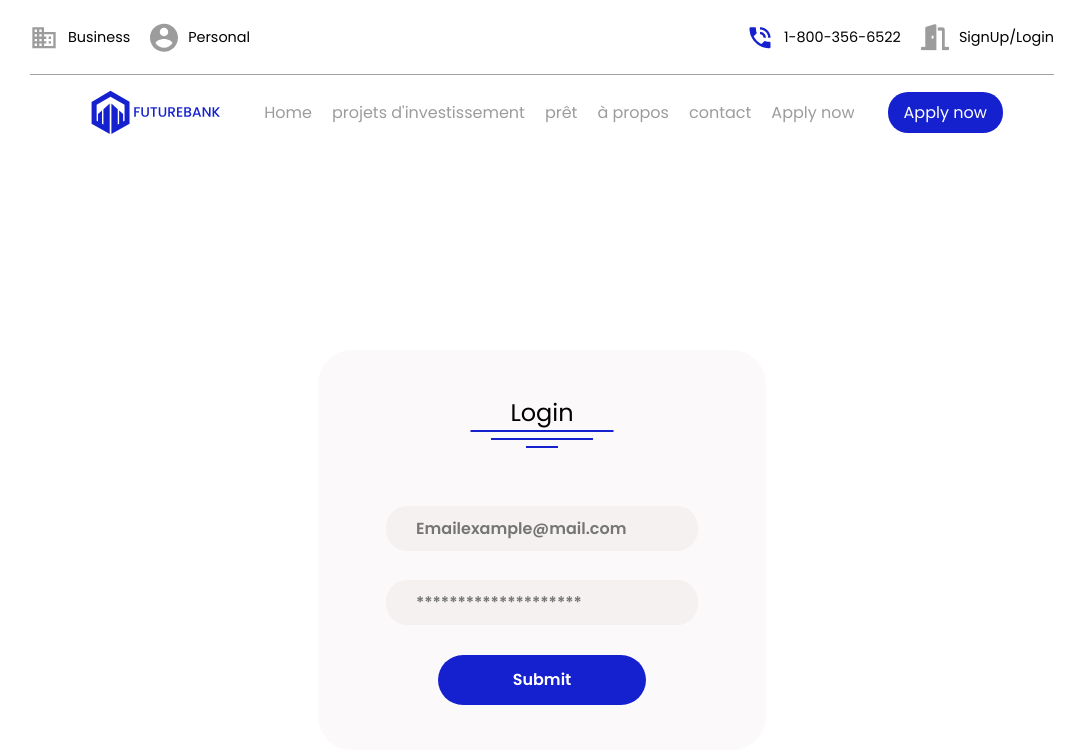
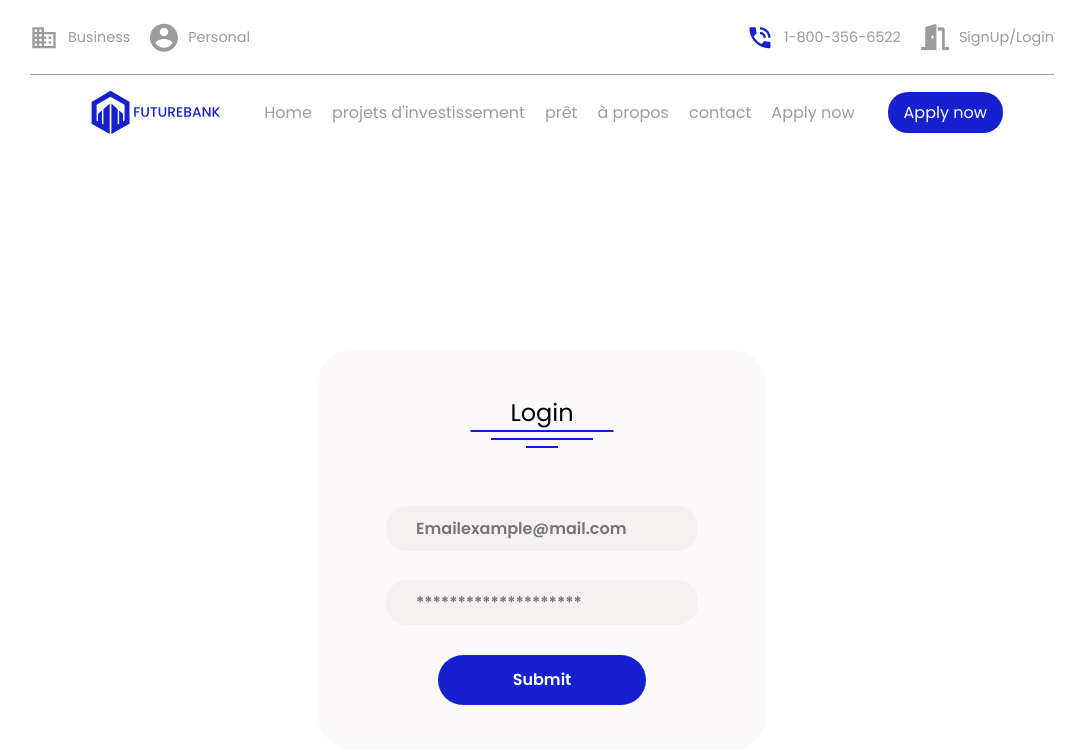
Before and after one commit to walfihajar/Brief-3, a plain HTML site: page pages/login.html in a window 1280 px wide. Shown: the whole page, without its empty margins (98-1182 px from the left). Drawn offline with Linux system fonts and the light colour scheme.

Commit message:
update css

```diff
--- a/css/style.css
+++ b/css/style.css
@@ -36,6 +36,7 @@ header .top{
     align-items: center;
     border-bottom: 1px solid rgba(0, 0, 0, 0.37);
     font-weight: lighter;
+    color: #9C9C9C;
 }
 
 header .top > div{
```
